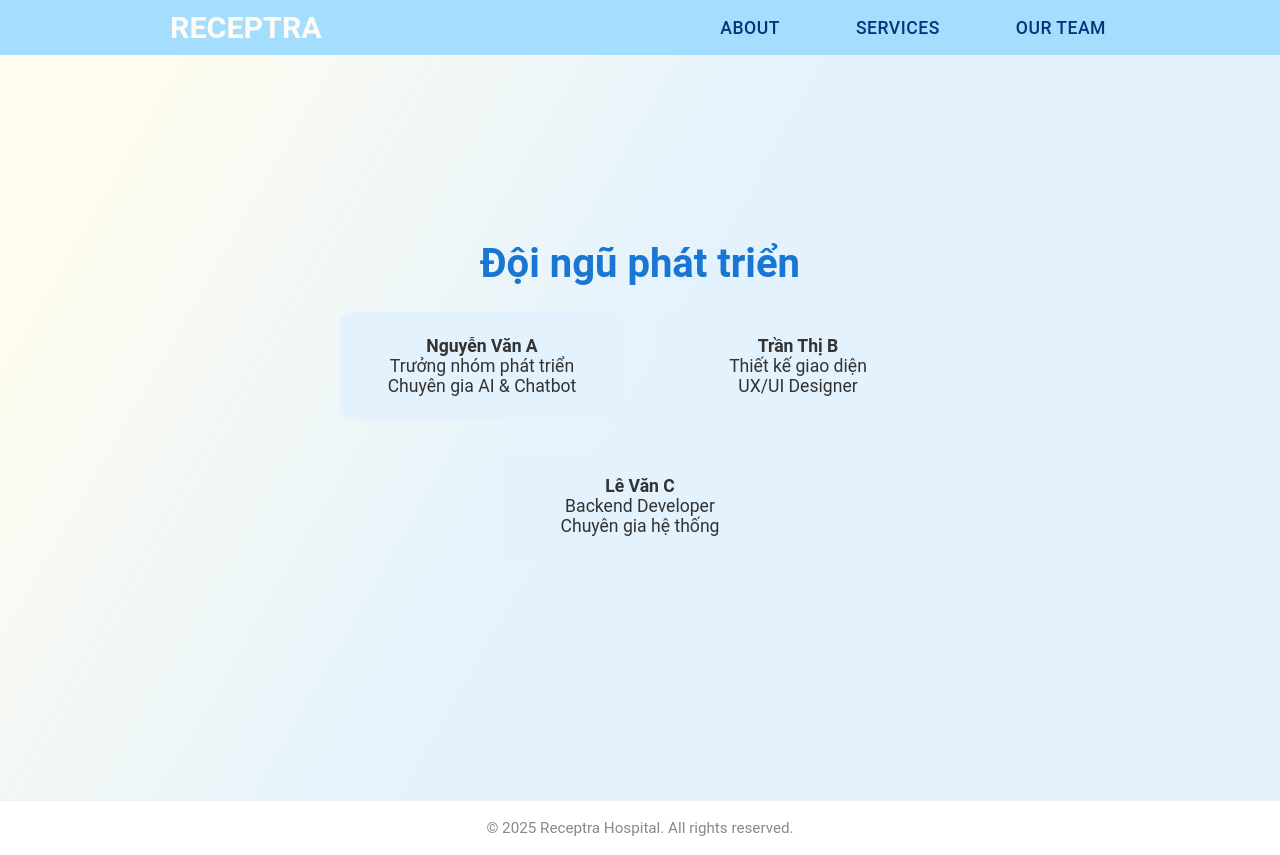
After one commit to PhucPhamHong-dev/Receptra, a Flask app: template templates/ourteam.html in a window 1280 px wide. The commit adds this page. Run offline with Flask 3, Linux system fonts and the light colour scheme; the template is opened without the code that fills it, so the values that code supplies are empty.

Commit message:
header menus

```diff
--- /dev/null
+++ b/templates/ourteam.html
@@ -0,0 +1,46 @@
+<!DOCTYPE html>
+<html lang="vi">
+<head>
+    <title>Our Team | Receptra Hospital Chatbot</title>
+    <link rel="stylesheet" href="styles/body.css">
+    <link rel="stylesheet" href="styles/header.css">
+    <link rel="stylesheet" href="styles/image.css">
+</head>
+<body>
+    <div class="header">
+        <div class="left-section">
+            <div class="logo-title">RECEPTRA</div>
+        </div>
+        <div class="right-section">
+            <button class="About" onclick="window.location.href='about.html'">ABOUT</button>
+            <button class="Services" onclick="window.location.href='services.html'">SERVICES</button>
+            <button class="Our-team" onclick="window.location.href='ourteam.html'">OUR TEAM</button>
+        </div>
+    </div>
+    <div class="main">
+        <div class="main-title">Đội ngũ phát triển</div>
+        <div class="main-desc" style="max-width: 700px; margin: 0 auto;">
+            <div style="display: flex; flex-wrap: wrap; justify-content: center; gap: 32px;">
+                <div style="background: #e3f2fd; border-radius: 12px; padding: 24px 32px; min-width: 220px;">
+                    <strong>Nguyễn Văn A</strong><br>
+                    Trưởng nhóm phát triển<br>
+                    Chuyên gia AI & Chatbot
+                </div>
+                <div style="background: #e3f2fd; border-radius: 12px; padding: 24px 32px; min-width: 220px;">
+                    <strong>Trần Thị B</strong><br>
+                    Thiết kế giao diện<br>
+                    UX/UI Designer
+                </div>
+                <div style="background: #e3f2fd; border-radius: 12px; padding: 24px 32px; min-width: 220px;">
+                    <strong>Lê Văn C</strong><br>
+                    Backend Developer<br>
+                    Chuyên gia hệ thống
+                </div>
+            </div>
+        </div>
+    </div>
+    <div class="footer">
+        &copy; 2025 Receptra Hospital. All rights reserved.
+    </div>
+</body>
+</html>
--- a/templates/styles/body.css
+++ b/templates/styles/body.css
@@ -9,7 +9,6 @@ body {
     background: #a5ddff;
     display: flex;
     flex-direction: row;
-    justify-content: space-evenly;
 
 
     z-index: 100;
@@ -19,29 +18,51 @@ body {
     position: fixed;
 }
 .left-section {
-    margin-left: 100px;
-    padding-right: 500px;
+    position: relative;
     display: flex;
+    flex-basis: 50%;
     align-items: center;
-    background-color: blue;
 }
 .logo-title {
-    font-size: 1.7rem;
+    position: absolute;
+    left: 150px;
+    font-size: 1.9rem;
     font-weight: 700;
-    color: #1976d2;
+    color: #fffcf6;
     margin-left: 20px;
 }
 .right-section {
     display: flex;
-    margin-right: 0px;
-    padding-left: 20px;
-    padding-right: 20px;
-    background-color: white;
+    gap: 28px;
+    align-items: center;
+    justify-content: flex-end;
+    flex-basis: 50%;
+    position: relative;
+    margin-right: 150px;
 }
-
+.About, .Services, .Our-team {
+    position: static;
+    font-size: 1.1rem;
+    font-weight: 500;
+    background: transparent;
+    color: #00377a;
+    padding: 10px 24px;
+    border: none;
+    border-radius: 6px;
+    padding-top: 17px;
+    padding-bottom: 17px;
+    transition: background 0.3s, color 0.3s;
+    font-family: 'Roboto', sans-serif;
+    letter-spacing: 0.5px;
+    cursor: pointer;
+}
+.About:hover, .Services:hover, .Our-team:hover {
+    background: #1976d2;
+    color: #fff;
+}
 .logo img {
-    height: 100px;
-    border-radius: 12px;
+    height: 150px;
+    border-radius: 20px;
     padding-bottom: 30px;
     padding-top: 0px;
 }
@@ -59,7 +80,7 @@ body {
     font-size: 2.5rem;
     font-weight: 700;
     color: #1976d2;
-    margin-bottom: 16px;
+    margin-bottom: 25px;
 }
 .main-desc {
     font-size: 1.1rem;
@@ -67,21 +88,20 @@ body {
     margin-bottom: 32px;
 }
 .start-talk-btn {
-    background: #fffceb;
-    color: #25516c;
+    background: #1565c0;
+    color: white;
     border: none;
-    border-radius: 6px;
+    border-radius: 10px;
     padding: 16px 36px;
     font-size: 1.1rem;
     font-weight: 500;
     cursor: pointer;
-    transition: background 1s;
-    transition: color 1s;
+    transition: background 0.5s, color 1s; /* Combine transitions here */
     box-shadow: 0 2px 8px rgba(25, 118, 210, 0.08);
 }
 .start-talk-btn:hover {
-    background: #1565c0;
-    color: white;
+    background: #fffceb;
+    color: #25516c;
 }
 .footer {
     background: #fff;
@@ -90,5 +110,4 @@ body {
     padding: 18px 0;
     font-size: 0.95rem;
     border-top: 1px solid #eee;
-    margin-top: 40px;
 }
```
Also changed, not shown: templates/about.html (added, +32 -0 lines), templates/homepage.html (+4 -4 lines), templates/services.html (added, +36 -0 lines).
